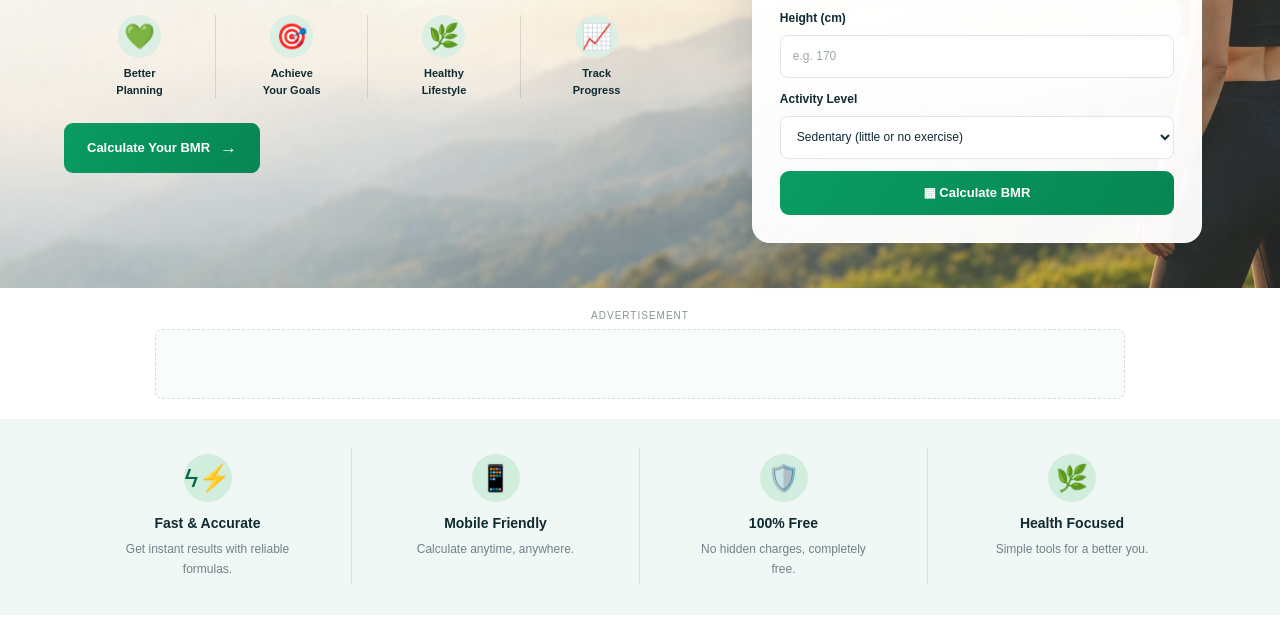
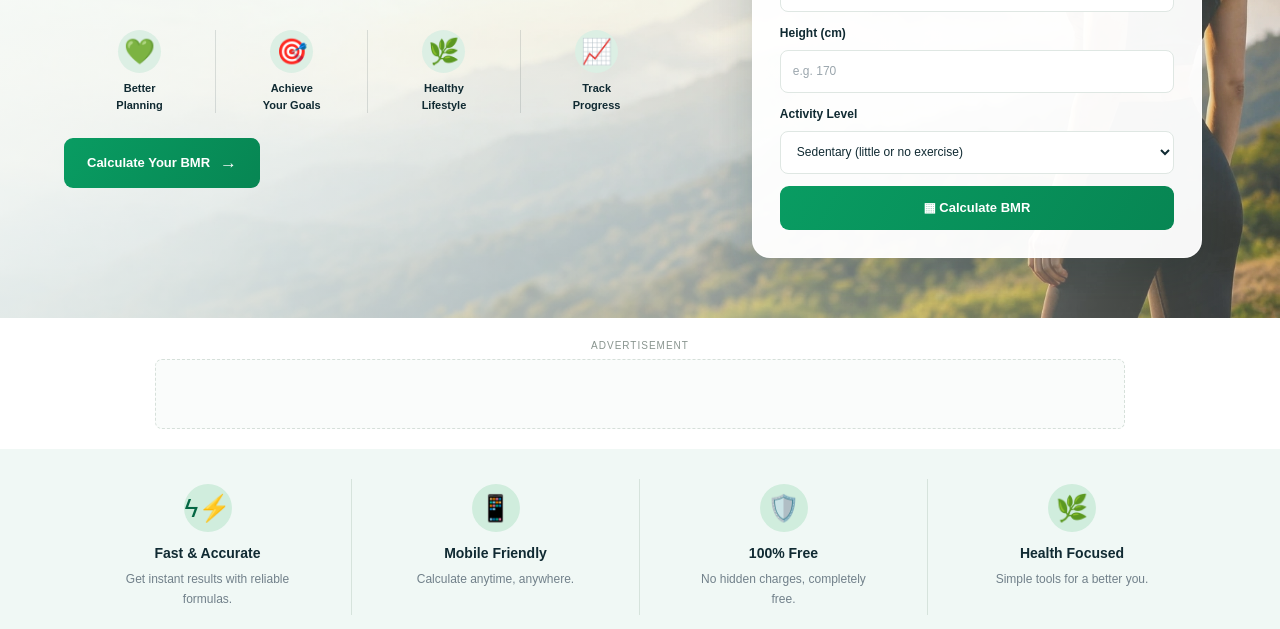
Before and after one commit to jaimuhary010/FitCalc-, a plain HTML site: page index.html in a window 1280 px wide. Shown: the part 570-1199 px from the top of the page. Drawn offline with Linux system fonts and the light colour scheme.

Commit message:
Revise hero section styles for improved layout

```diff
--- a/style.css
+++ b/style.css
@@ -250,19 +250,22 @@ select:focus-visible {
 
 .hero {
     position: relative;
-  padding: 55px 0 45px;
+    padding: 70px 0 60px;
+    min-height: 650px;
     background-color: #eaf4f2;
     background-image:
         linear-gradient(
             90deg,
-      rgba(244, 250, 248, 0.45) 0%,
-      rgba(239, 248, 245, 0.30) 48%,
-      rgba(229, 243, 237, 0.15) 100%
+            rgba(244, 250, 248, 0.85) 0%,
+            rgba(239, 248, 245, 0.60) 50%,
+            rgba(229, 243, 237, 0.20) 100%
         ),
         url("images-hero.jpg");
     background-size: cover;
-  background-position: center;
+    background-position: center right;
+    background-repeat: no-repeat;
 }
+
 
 .hero-grid {
   display: grid;
```
Lines whose indentation alone changed are shown as unchanged.
